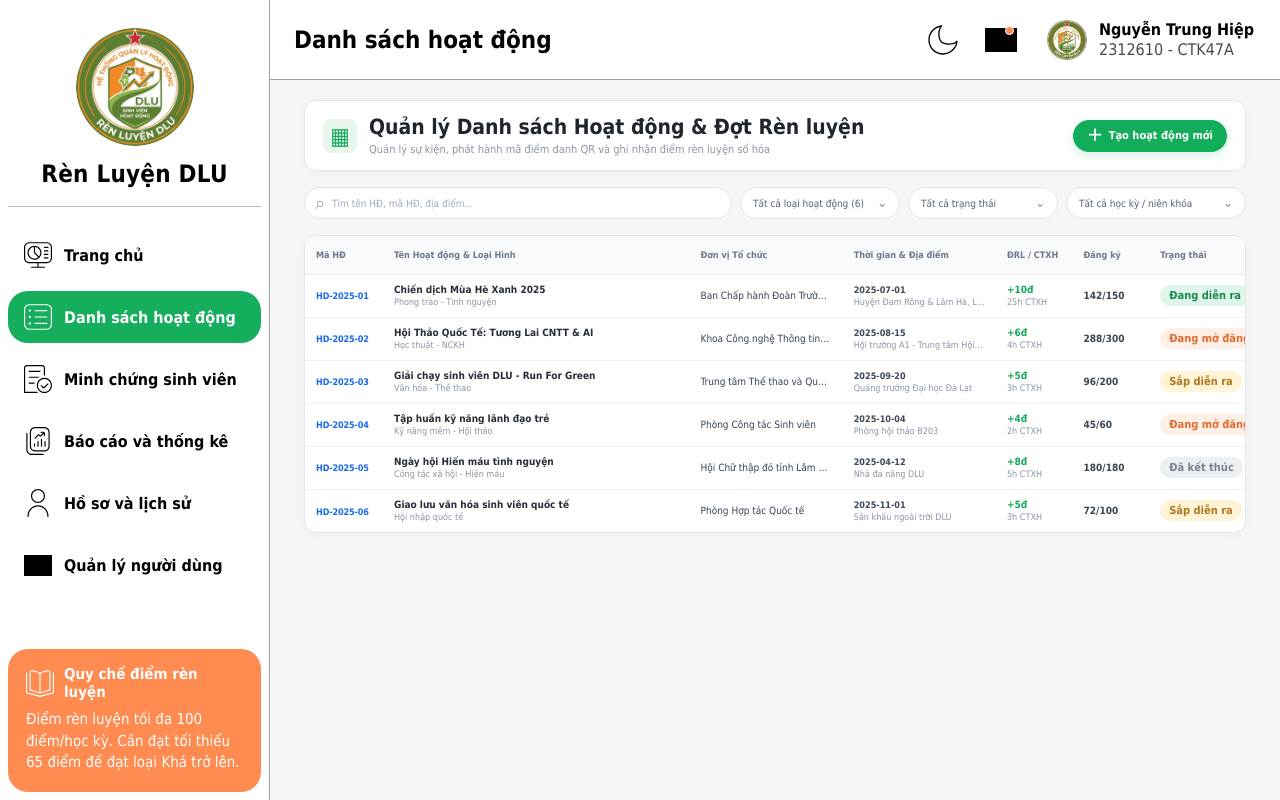
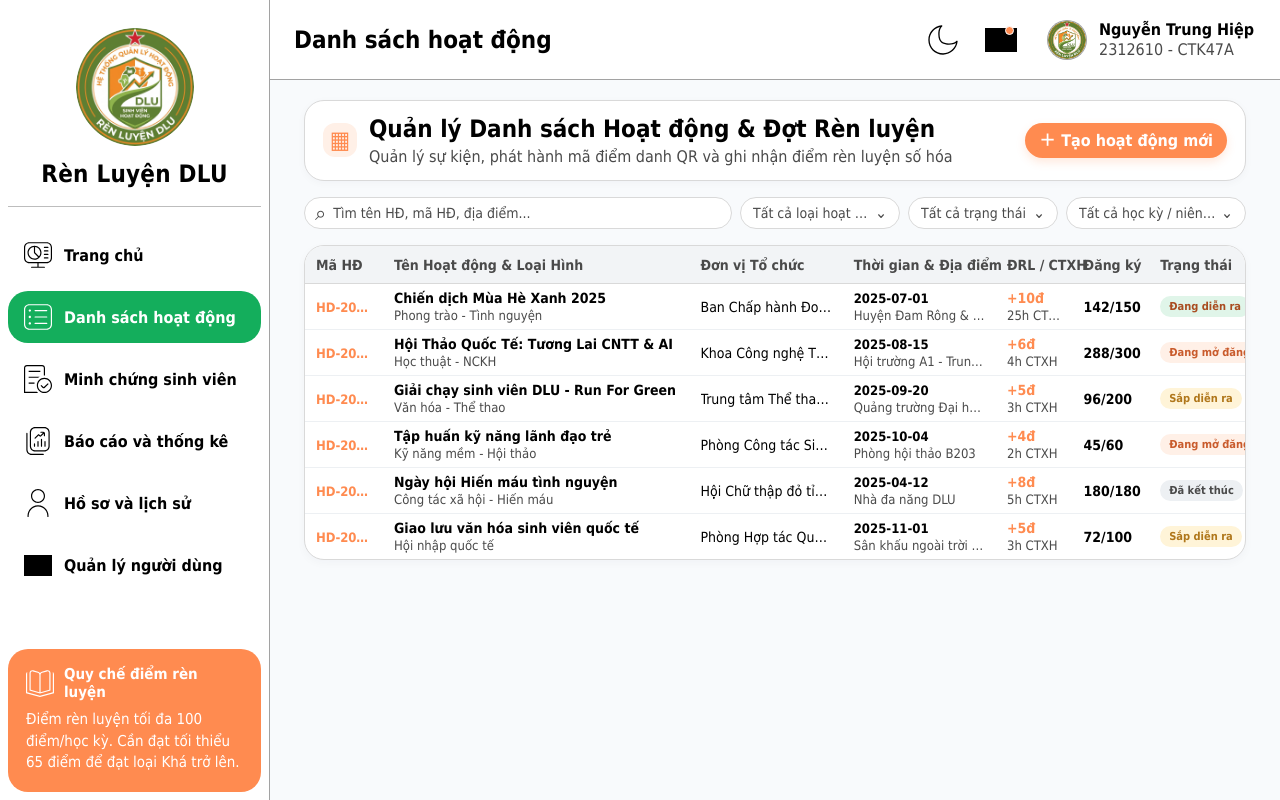
Before and after one commit to Rikokyu/RenLuyenDLU, a React (Vite) app in the folder frontend/: page /activities in a window 1280 px wide. Built offline with nearby package versions, Linux system fonts and the light colour scheme; sample sign-in values are in the browser's storage; grey boxes are pictures that could not be loaded.

Commit message:
sửa giao dien ds hoat dong

```diff
--- a/frontend/src/pages/activities/ActivityList.css
+++ b/frontend/src/pages/activities/ActivityList.css
@@ -1,8 +1,8 @@
 .activities-page {
   min-height: calc(100vh - var(--topbar-height));
   padding: 20px clamp(16px, 3vw, 34px) 42px;
-  color: #252a33;
-  background: #f4f6f8;
+  color: var(--text);
+  background: var(--content-bg);
 }
 
 .activities-header {
@@ -11,9 +11,9 @@
   justify-content: space-between;
   gap: 20px;
   padding: 14px 18px;
-  background: #fff;
-  border: 1px solid #e4e8ed;
-  border-radius: 12px;
+  background: var(--white);
+  border: 1px solid var(--light-gray);
+  border-radius: var(--radius);
   box-shadow: 0 2px 8px rgba(32, 47, 62, 0.03);
 }
 
@@ -30,23 +30,23 @@
   width: 34px;
   height: 34px;
   flex: 0 0 34px;
-  color: #13a85a;
-  background: #e8f6ed;
-  border-radius: 8px;
-  font-size: 23px;
+  color: var(--accent-orange);
+  background: #fff0e7;
+  border-radius: 12px;
+  font-size: 24px;
   font-weight: 700;
 }
 
 .activities-header h1 {
   margin-bottom: 3px;
-  color: #20252d;
-  font-size: clamp(17px, 2vw, 21px);
+  color: var(--text);
+  font-size: var(--title-size);
   line-height: 1.2;
 }
 
 .activities-header p {
-  color: #8b96a5;
-  font-size: 11px;
+  color: var(--text-muted);
+  font-size: var(--subtitle-size);
 }
 
 .create-activity-button {
@@ -57,12 +57,12 @@
   min-height: 32px;
   padding: 8px 14px;
   flex-shrink: 0;
-  color: #fff;
-  background: #12ad5b;
-  border-radius: 18px;
-  font-size: 11px;
+  color: var(--white);
+  background: var(--accent-orange);
+  border-radius: var(--radius);
+  font-size: var(--subtitle-size);
   font-weight: 800;
-  box-shadow: 0 4px 10px rgba(18, 173, 91, 0.16);
+  box-shadow: 0 4px 10px rgba(255, 139, 80, 0.2);
   transition: filter 0.18s ease, transform 0.18s ease;
 }
 
@@ -87,9 +87,9 @@
 .activity-filter {
   min-width: 0;
   height: 32px;
-  background: #fff;
-  border: 1px solid #dfe5eb;
-  border-radius: 18px;
+  background: var(--white);
+  border: 1px solid var(--light-gray);
+  border-radius: var(--radius);
 }
 
 .activity-search {
@@ -100,8 +100,8 @@
 }
 
 .activity-search > span {
-  color: #94a3b5;
-  font-size: 18px;
+  color: var(--text-muted);
+  font-size: 20px;
   line-height: 1;
 }
 
@@ -113,11 +113,11 @@
   color: #3c4856;
   background: transparent;
   font: inherit;
-  font-size: 10px;
+  font-size: 14px;
 }
 
 .activity-search input::placeholder {
-  color: #9eabb9;
+  color: var(--text-muted);
 }
 
 .activity-filter {
@@ -130,8 +130,8 @@
   position: absolute;
   top: 50%;
   right: 12px;
-  color: #7e8997;
-  font-size: 13px;
+  color: var(--text-muted);
+  font-size: 16px;
   pointer-events: none;
   transform: translateY(-55%);
 }
@@ -142,21 +142,21 @@
   appearance: none;
   padding: 0 28px 0 12px;
   overflow: hidden;
-  color: #536071;
+  color: var(--text-muted);
   background: transparent;
   border: 0;
   outline: 0;
   font: inherit;
-  font-size: 10px;
+  font-size: 14px;
   text-overflow: ellipsis;
   white-space: nowrap;
 }
 
 .activities-table-wrap {
   overflow: hidden;
-  background: #fff;
-  border: 1px solid #e2e7ec;
-  border-radius: 12px;
+  background: var(--white);
+  border: 1px solid var(--light-gray);
+  border-radius: var(--radius);
   box-shadow: 0 3px 10px rgba(32, 47, 62, 0.03);
 }
 
@@ -165,16 +165,16 @@
   min-width: 1040px;
   border-collapse: collapse;
   table-layout: fixed;
-  font-size: 10px;
+  font-size: 14px;
 }
 
 .activities-table th {
   height: 38px;
   padding: 0 11px;
-  color: #69788a;
-  background: #f8fafc;
-  border-bottom: 1px solid #e6ebf0;
-  font-size: 9px;
+  color: var(--text-muted);
+  background: #f2f4f6;
+  border-bottom: 1px solid var(--light-gray);
+  font-size: 14px;
   font-weight: 800;
   text-align: left;
   white-space: nowrap;
@@ -192,7 +192,7 @@
 .activities-table td {
   height: 43px;
   padding: 6px 11px;
-  color: #364252;
+  color: var(--text);
   border-bottom: 1px solid #edf0f3;
   vertical-align: middle;
 }
@@ -207,7 +207,7 @@
 
 .activity-code,
 .activity-name {
-  color: #1769ef;
+  color: var(--accent-orange);
   text-decoration: none;
   font-weight: 800;
 }
@@ -216,7 +216,7 @@
   display: inline-block;
   max-width: 100%;
   overflow: hidden;
-  font-size: 9px;
+  font-size: 13px;
   letter-spacing: -0.15px;
   text-overflow: ellipsis;
   vertical-align: middle;
@@ -231,8 +231,8 @@
 .activity-name {
   display: block;
   overflow: hidden;
-  color: #262d37;
-  font-size: 10px;
+  color: var(--text);
+  font-size: 14px;
   text-overflow: ellipsis;
   white-space: nowrap;
 }
@@ -241,8 +241,8 @@
   display: block;
   margin-top: 2px;
   overflow: hidden;
-  color: #8995a4;
-  font-size: 9px;
+  color: var(--text-muted);
+  font-size: 13px;
   text-overflow: ellipsis;
   white-space: nowrap;
 }
@@ -256,39 +256,39 @@
 
 .activity-date {
   display: block;
-  color: #3c4856;
-  font-size: 9px;
+  color: var(--text);
+  font-size: 13px;
   font-weight: 700;
 }
 
 .activity-score {
   display: block;
-  color: #13a85a;
-  font-size: 10px;
+  color: var(--accent-orange);
+  font-size: 14px;
 }
 
 .activity-registered {
-  color: #3a4552;
-  font-size: 10px;
+  color: var(--text);
+  font-size: 14px;
 }
 
 .activity-status {
   display: inline-block;
   padding: 5px 8px;
   border-radius: 999px;
-  font-size: 9px;
+  font-size: 12px;
   font-weight: 800;
   line-height: 1;
   white-space: nowrap;
 }
 
 .activity-status.is-open {
-  color: #168950;
+  color: #a94d21;
   background: #e0f5e9;
 }
 
 .activity-status.is-registering {
-  color: #e36b30;
+  color: #c95b2c;
   background: #fff0e7;
 }
 
@@ -298,7 +298,7 @@
 }
 
 .activity-status.is-ended {
-  color: #778394;
+  color: var(--text-muted);
   background: #edf0f3;
 }
 
@@ -313,8 +313,8 @@
   display: inline-flex;
   align-items: center;
   gap: 3px;
-  color: #1264e8;
-  font-size: 9px;
+  color: #d96832;
+  font-size: 13px;
   font-weight: 800;
   text-decoration: none;
 }
@@ -330,7 +330,7 @@
   width: 18px;
   height: 18px;
   border-radius: 4px;
-  font-size: 10px;
+  font-size: 14px;
   font-weight: 800;
 }
 
@@ -340,14 +340,14 @@
 }
 
 .check-button {
-  color: #0b9d53;
-  background: #e0f6e9;
+  color: #b95627;
+  background: #fff0e7;
 }
 
 .activities-empty {
   padding: 42px 20px;
-  color: #8b96a5;
-  font-size: 13px;
+  color: var(--text-muted);
+  font-size: var(--subtitle-size);
   text-align: center;
 }
 
@@ -395,7 +395,7 @@
   }
 
   .activities-header h1 {
-    font-size: 16px;
+    font-size: var(--subtitle-size);
   }
 
   .activities-header p {
```
